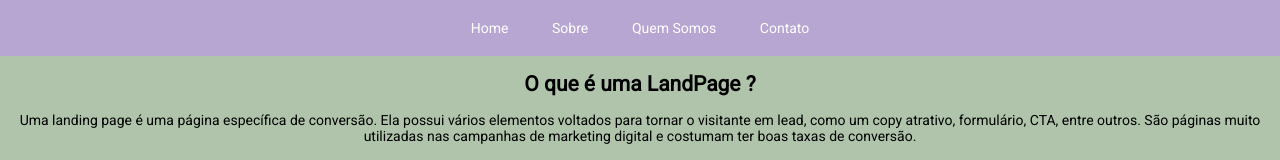
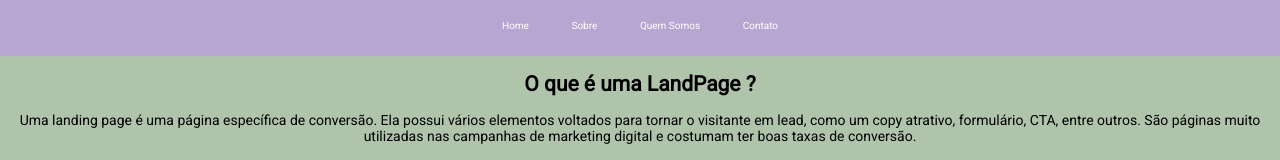
Before and after one commit to JonnasWillian/LandPage, a plain HTML site: page index.html in a window 1280 px wide. Shown: the top 160 px of the page. Drawn offline with nearby package versions, Linux system fonts and the light colour scheme.

Commit message:
'MenuFixo'

```diff
--- a/style.css
+++ b/style.css
@@ -19,7 +19,8 @@
     font-family: 'Open Sans', sans-serif;
     position: fixed;
     width: 100%;
-
+    height: 7%;
+    font-size: 10px;
 }
 
 #menu-h ul li{
@@ -32,10 +33,12 @@
     text-decoration: none;
     display: inline-block;
     transition: background .6s;
+    height: 7%;
 }
 
 #menu-h ul li a:hover{
     background-color: rgb(137, 165, 243);
+    height: 7%;
 }
 
 /* Home */
```
